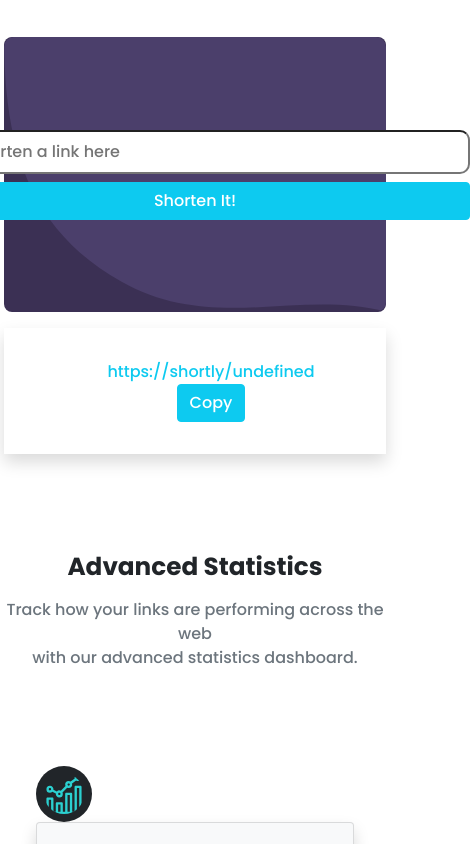
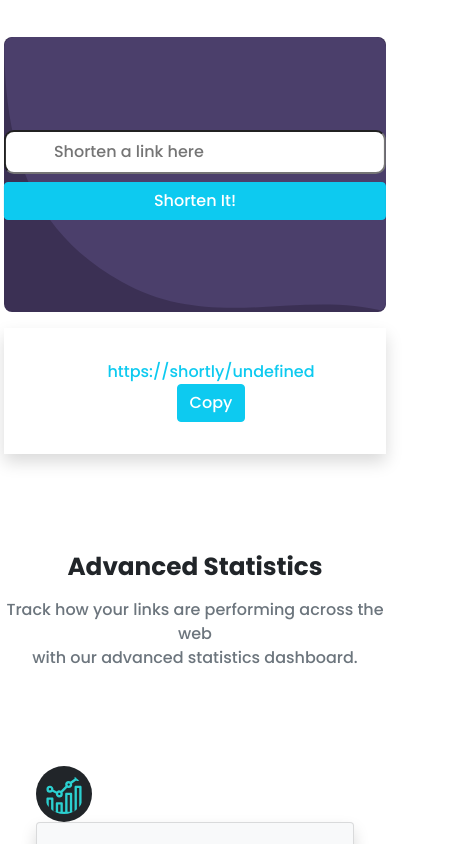
Before and after one commit to Kavyakavi09/Url-shortener-React-frontend, a React (Create React App) app: page / in a window 390 px wide. Shown: the part 880-1724 px from the top of the page, 470 px wide, since content can reach past the window. Built offline with nearby package versions, Linux system fonts and the light colour scheme; the HTML template or start-up script is replaced by a standard one.

Commit message:
media applied

```diff
--- a/src/App.css
+++ b/src/App.css
@@ -104,3 +104,15 @@
     margin-left: 15px;
   }
 }
+
+@media only screen and (min-width: 300px) and (max-width: 450px) {
+  .shortener .form {
+    width: 100%;
+  }
+  .input-box {
+    width: 100% !important;
+  }
+  .mob-image {
+    width: 100% !important;
+  }
+}
--- a/src/components/Boost.js
+++ b/src/components/Boost.js
@@ -9,7 +9,7 @@ function Boost() {
       <section className='boost position-relative'>
         <picture>
           <source media='(min-width: 768px)' srcSet={bgDesktop} />
-          <img src={bgMobile} alt='background' />
+          <img src={bgMobile} alt='background' className='mob-image' />
         </picture>
 
         <div className='d-flex align-items-center justify-content-center flex-column boost-inner'>
--- a/src/components/Footer.js
+++ b/src/components/Footer.js
@@ -2,8 +2,8 @@ import React from 'react';
 
 function Footer() {
   return (
-    <footer className='py-5 bg-dark sticky-bottom'>
-      <div className='container-fluid py-5'>
+    <footer className='container-fluid py-5 bg-dark'>
+      <div className='py-5'>
         <h2 className='fw-bold text-left text-white ms-5'>Shortly</h2>
         <p className='m-0 text-center text-white'>
           Copyright &copy; Shortly {new Date().getFullYear()}
--- a/src/pages/Shortener.js
+++ b/src/pages/Shortener.js
@@ -151,7 +151,7 @@ export default function Shortener() {
         </form>
 
         <div className='d-flex flex-column align-items-center justify-content-center bg-white text-center flex-md-row justify-content-md-between p-3 mt-3 rounded-lg-5 shadow'>
-          <article className='long url' style={{ width: '20rem' }}>
+          <article className='long url'>
             <h6 className='mb-3 mb-md-0 text-break'>{links.longUrl}</h6>
           </article>
 
```
